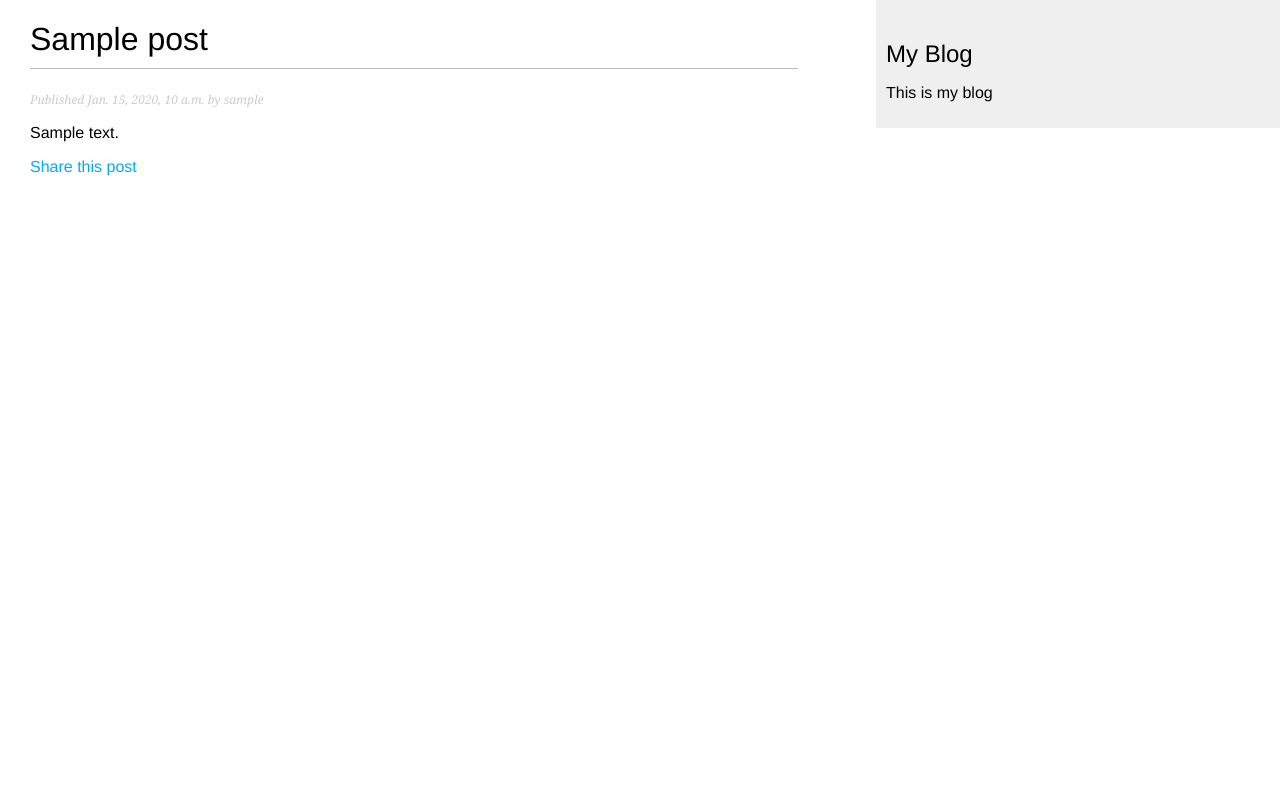
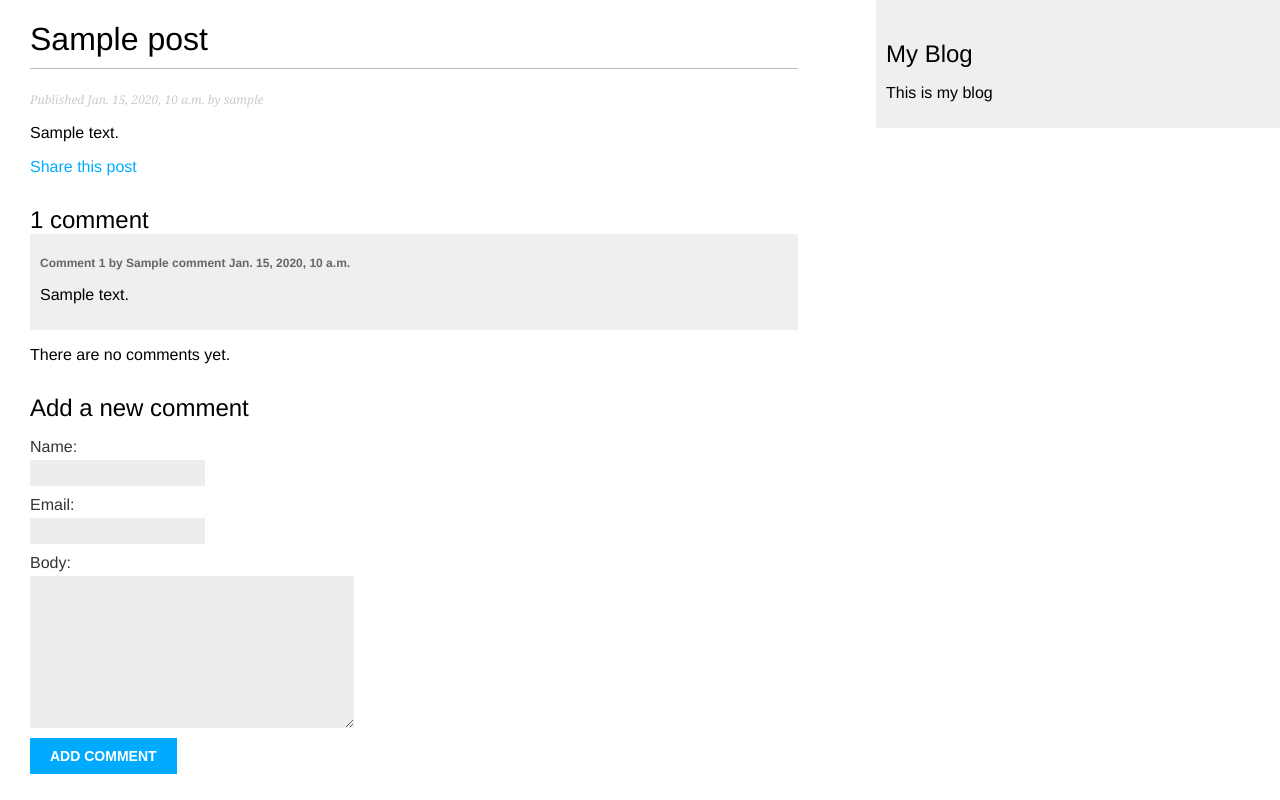
Before and after one commit to rohithsowmithra/blog, a Django app: a page that uses mysite/blog/templates/blog/post/detail.html in a window 1280 px wide. Run offline with Django 3.2, Linux system fonts and the light colour scheme; tables that the repository leaves empty hold one stand-in row (values such as "Sample post").

Commit message:
update html to add comments details

```diff
--- a/mysite/blog/templates/blog/post/detail.html
+++ b/mysite/blog/templates/blog/post/detail.html
@@ -8,9 +8,39 @@
     Published {{ post.publish }} by {{ post.author }}
   </p>
   {{ post.body|linebreaks }}
+
   <p>
     <a href="{% url "blog:post_share" post.id %}">
       Share this post
     </a>
   </p>
+
+  {% with comments.count as total_comments %}
+    <h2>
+      {{ total_comments }} comment{{ total_comments|pluralize }}
+    </h2>
+  {% endwith %}
+
+  {% for comment in comments %}
+    <div class="comment">
+      <p class="info">
+        Comment {{ forloop.counter }} by {{ comment.name }}
+        {{ comment.created }}
+      </p>
+      {{ comment.body|linebreaks }}
+    </div>
+    <p>There are no comments yet.</p>
+  {% endfor %}
+
+  {% if new_comment %}
+    <h2>Your comment has been added</h2>
+    {% else %}
+      <h2>Add a new comment</h2>
+      <form method="POST">
+        {{ comment_form.as_p }}
+        {% csrf_token %}
+        <p><input type="submit" value="Add Comment"></p>
+      </form>
+  {% endif %}
+
 {% endblock %}
```
